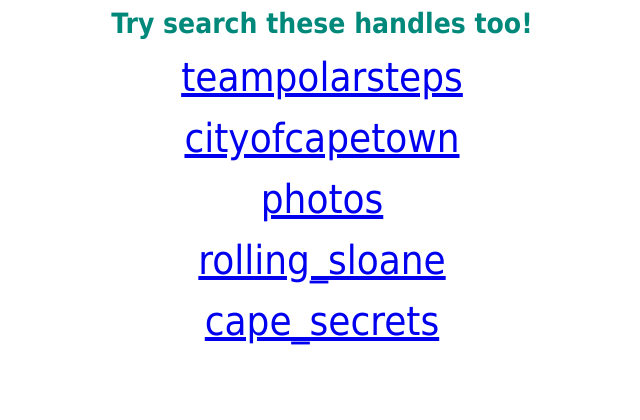
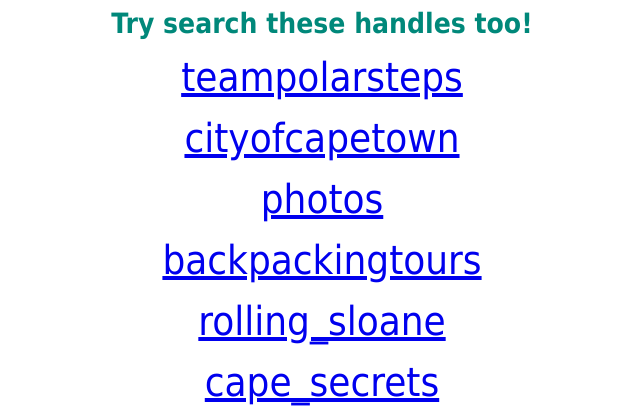
Before and after one commit to SirGlory/Instagram_Location_Mapper_Webapp, a Flask app: template templates/home_mob.html in a window 1280 px wide. Shown: the part 816-1236 px from the top of the page, without its empty margins (318-958 px from the left). Before the commit the page ends 1161 px from the top, so only its background shows below. Run offline with Flask 2, Linux system fonts and the light colour scheme; the template is opened without the code that fills it: values that come from a table or form of the project are taken from there, others are empty; parts of the project's set-up code (start-up, migrations or seed data) failed here and were passed over.

Commit message:
Latest Version Update 17/04/2021

```diff
--- a/templates/home_mob.html
+++ b/templates/home_mob.html
@@ -23,7 +23,7 @@
     <a href="/map_page/teampolarsteps">teampolarsteps</a><p></p>
     <a href="/map_page/cityofcapetown">cityofcapetown</a><p></p>
     <a href="/map_page/photos">photos</a><p></p>
-    <a href="/map_page/backpackingtours"</a><p></p>
+    <a href="/map_page/backpackingtours">backpackingtours</a><p></p>
     <a href="/map_page/rolling_sloane">rolling_sloane</a><p></p>
     <a href="/map_page/cape_secrets">cape_secrets</a><p></p>
 </body>
```
